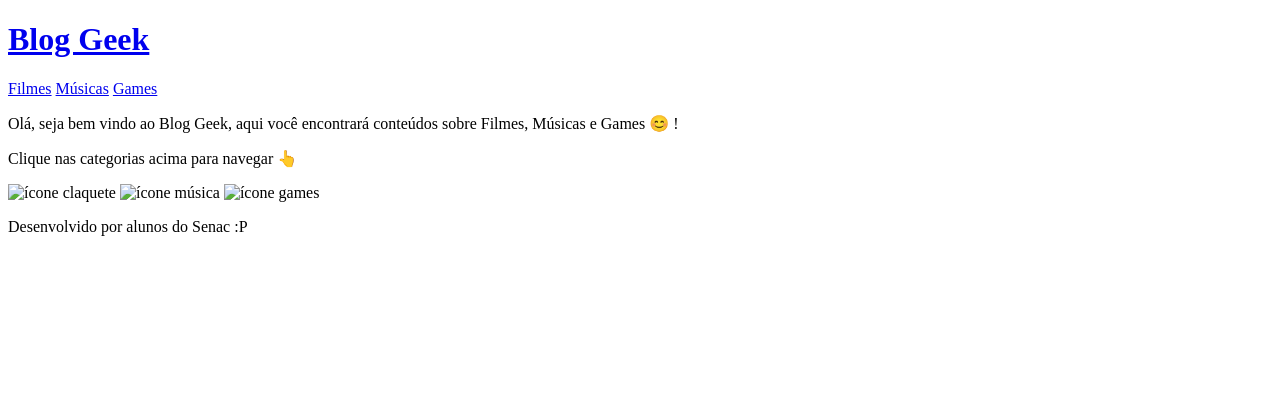
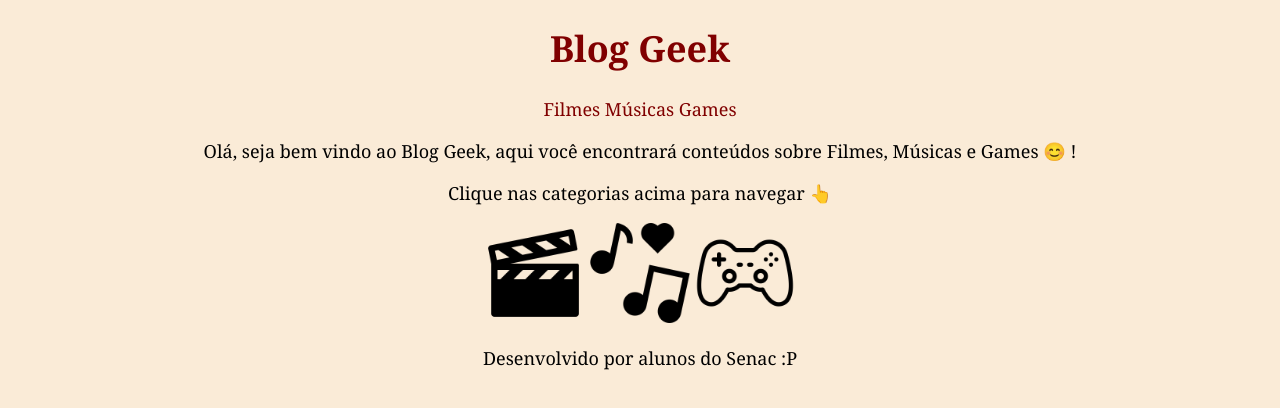
Before and after one commit to jol-tm/projeto-blog-geek, a plain HTML site: page projeto-blog/index.html in a window 1280 px wide. Drawn offline with Linux system fonts and the light colour scheme; the site is published under a folder, as on GitHub Pages, so addresses that start at the root find nothing.

Commit message:
Removi as barras dos links

```diff
--- a/projeto-blog/index.html
+++ b/projeto-blog/index.html
@@ -1,20 +1,20 @@
 <!DOCTYPE html>
 <head>
     <title>Blog Geek</title>
-    <link rel="stylesheet" href="/style.css">
+    <link rel="stylesheet" href="style.css">
 </head>
 <body>
-    <a href="/index.html"><h1>Blog Geek</h1></a>
+    <a href="index.html"><h1>Blog Geek</h1></a>
     <nav>
-        <a href="/filmes.html">Filmes</a>
-        <a href="/musicas.html">M&#250;sicas</a>
-        <a href="/games.html">Games</a>
+        <a href="filmes.html">Filmes</a>
+        <a href="musicas.html">M&#250;sicas</a>
+        <a href="games.html">Games</a>
     </nav>
     <p>Ol&#225;, seja bem vindo ao Blog Geek, aqui você encontrar&#225; conte&#250;dos sobre Filmes, M&#250;sicas e Games 	&#128522; !</p>
     <p>Clique nas categorias acima para navegar &#128070;</p>
-    <img src="/imagens/claquete-icon.png" alt="ícone claquete" class="icons">
-    <img src="/imagens/musica-icon.png" alt="ícone música" class="icons">
-    <img src="/imagens/game-icon.png" alt="ícone games" class="icons">
+    <img src="imagens/claquete-icon.png" alt="ícone claquete" class="icons">
+    <img src="imagens/musica-icon.png" alt="ícone música" class="icons">
+    <img src="imagens/game-icon.png" alt="ícone games" class="icons">
     <footer>
         <p>Desenvolvido por alunos do Senac :P</p>
     </footer>
```
